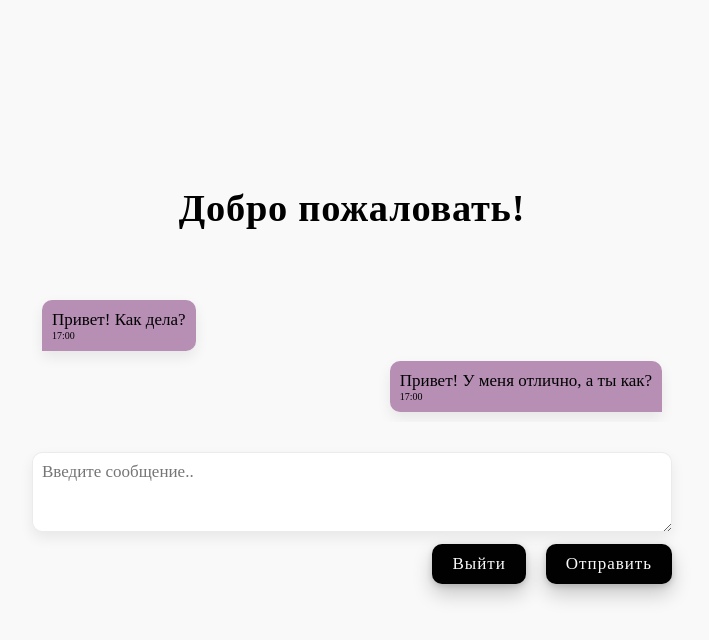
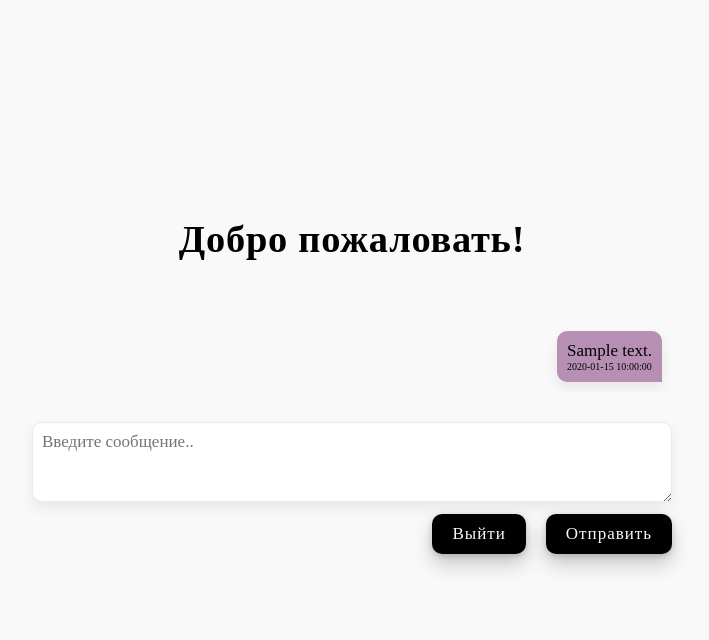
Before and after one commit to uells/AppSec, a Flask app: template modules/mod_2/tasks/task_5/templates/chat.html in a window 1280 px wide. Shown: the top 640 px of the page, without its empty margins (288-997 px from the left). Run offline with Flask 3, Linux system fonts and the light colour scheme; the template is opened without the code that fills it: most values are stand-ins (such as "Sample title", 1, 10 or a date in 2020); some web fonts are replaced.

Commit message:
task_5: Настроен вывод собсвенных сообщений пользователя в чат

```diff
--- a/modules/mod_2/tasks/task_5/templates/chat.html
+++ b/modules/mod_2/tasks/task_5/templates/chat.html
@@ -5,21 +5,19 @@
 {% block content %}
 <div class="chat-box">
     <div class="messages-box">
-        <div class="message__from">
-            <p class="message_text">Привет! Как дела?</p>
-            <div class="message_time">17:00</div>
+        {% for message in user_messages %}
+        <div class="message__to">
+            <p class="message_text">{{message.text}}</p>
+            <div class="message_time">{{message.time}}</div>
         </div>
-        <div class="message__to">
-            <p class="message_text">Привет! У меня отлично, а ты как?</p>
-            <div class="message_time">17:00</div>
-        </div>
+        {% endfor %}
     </div>
     <form action="/send" method="post" class="form-chat">
         <!-- Далее сервер установит здесь CSRF-токен -->
         <input type="hidden" name="csrf_token" value="" />
 
         <div class="form-chat_item">
-            <textarea maxlength="256"  name="message" id="message" placeholder="Введите сообщение.." rows="3"></textarea>
+            <textarea maxlength="512"  name="message" id="message" placeholder="Введите сообщение.." rows="3"></textarea>
         </div>
 
         <div class="btns-row">
```
